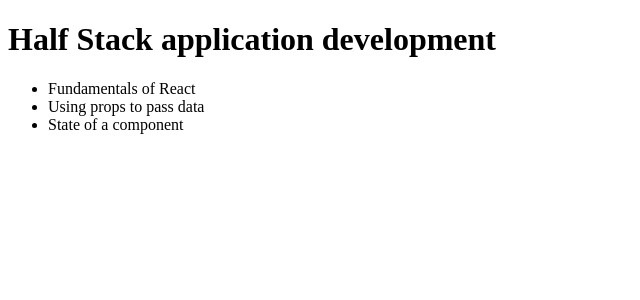
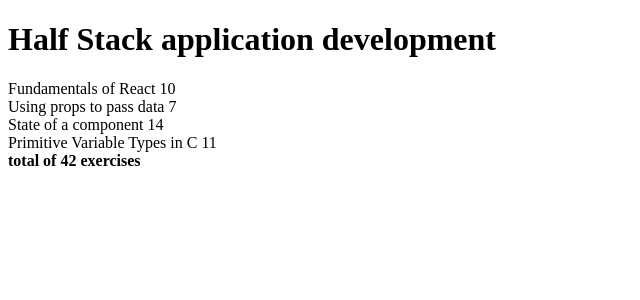
Before and after one commit to connorkuljis/fullstackopen, a React (Create React App) app in the folder part2/: page / in a window 1280 px wide. Shown: the top 300 px of the page, without its empty margins (0-640 px from the left). Built offline with nearby package versions, Linux system fonts and the light colour scheme.

Commit message:
starting part 2 exercises

```diff
--- a/part2/src/App.js
+++ b/part2/src/App.js
@@ -20,6 +20,11 @@
         name: 'State of a component',
         exercises: 14,
         id: 3
+      },
+      {
+        name: 'Primitive Variable Types in C',
+        exercises: 11,
+        id: 4
       }
     ]
   }
--- a/part2/src/components/Content.js
+++ b/part2/src/components/Content.js
@@ -4,12 +4,19 @@
 // this is our list render
 
 const Content = ({ parts }) => {
+    const total = parts.reduce(function(sum, part){
+	return sum + part.exercises
+    }, 0)
+
     return (
-	<ul>
-	{parts.map(part =>
-          <Part key={part.id} part={part} />
-        )}
-	</ul>
+	<div>
+	    <div>
+		{parts.map(part =>
+		  <Part key={part.id} part={part} />
+		)}
+	    </div>
+	    <b>total of {total} exercises</b>
+	</div>
     )
 }
 
--- a/part2/src/components/Part.js
+++ b/part2/src/components/Part.js
@@ -2,7 +2,7 @@
 
 const Part = ({ part }) => {
   return (
-    <li>{part.name}</li>
+    <div>{part.name} {part.exercises}</div>
   )
 }
 
```
